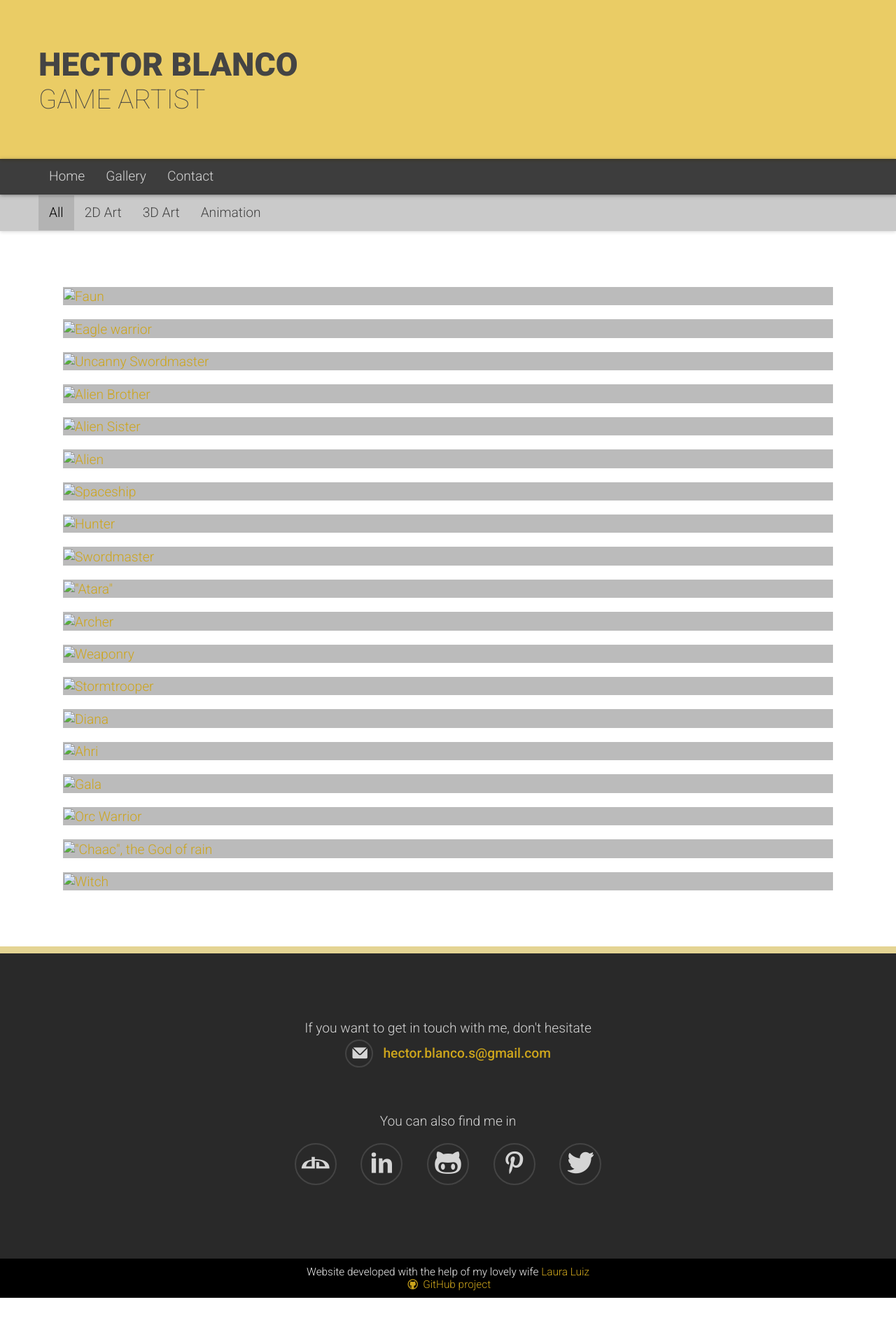
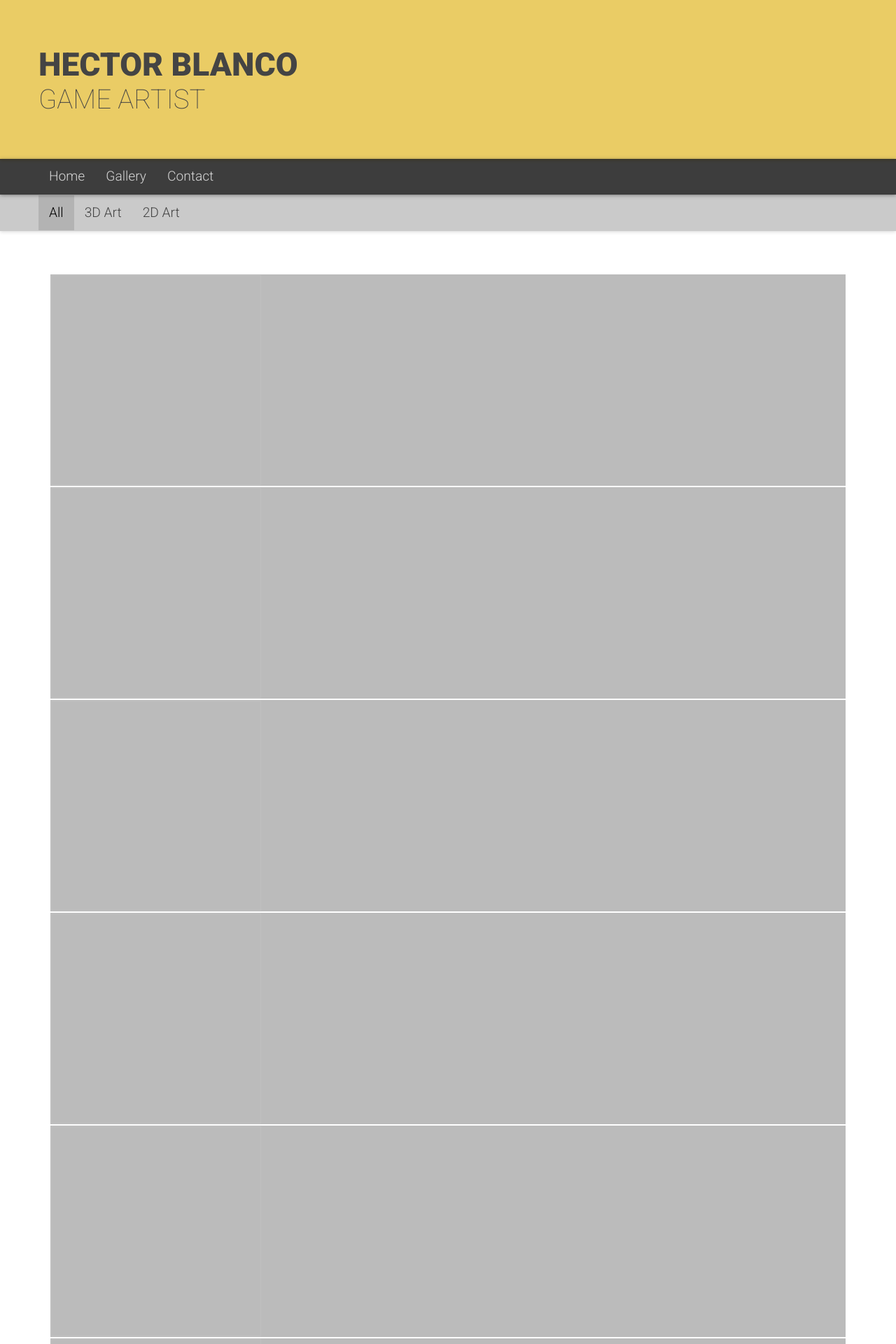
Before and after one commit to hectorblanco/hectorblanco.github.io, a Jekyll site: the page built from index.html, in a window 1280 px wide. Shown: the top 1920 px of the page at 70% size. Built offline with Jekyll 4.4.1, drawn with Linux system fonts in a browser that asks for light colours; nearby versions of some CDN libraries; Markdown is read by kramdown in place of the engine named in the settings; before the commit the page ends 1854 px from its top, so only the background shows below that.

Commit message:
Update images

```diff
--- a/_assets/scss/style.scss
+++ b/_assets/scss/style.scss
@@ -615,7 +615,7 @@
     h2 a { color: darken($color-gallery, 20%); }
     .gallery { margin: 0 auto; }
     .gallery-item {
-        margin: 20px; position: relative;
+        margin: 2px; position: relative;
         background-color: $color-gallery-frame; border: 1px solid $color-gallery-frame;
         overflow: hidden;
         img.thumbnail, .caption { width: 300px; height: 300px; }
--- a/assets/css/style.css
+++ b/assets/css/style.css
@@ -506,7 +506,7 @@
   section#gallery .gallery {
     margin: 0 auto; }
   section#gallery .gallery-item {
-    margin: 20px;
+    margin: 2px;
     position: relative;
     background-color: #bbbbbb;
     border: 1px solid #bbbbbb;
--- a/index.html
+++ b/index.html
@@ -89,9 +89,8 @@
     <div id="navbar-gallery-collapse" class="navbar-collapse collapse">
       <ul class="nav navbar-nav gallery-filter">
         <li class="navbar-item active"><a href="#" data-filter="all">All</a></li>
-        <li class="navbar-item"><a href="#" data-filter="alien">2D Art</a></li>
-        <li class="navbar-item"><a href="#" data-filter="ygg">3D Art</a></li>
-        <li class="navbar-item"><a href="#" data-filter="sprite">Animation</a></li>
+        <li class="navbar-item"><a href="#" data-filter="3d">3D Art</a></li>
+        <li class="navbar-item"><a href="#" data-filter="2d">2D Art</a></li>
       </ul>
     </div>
   </div>
@@ -102,25 +101,13 @@
     <div class="container">
 <!--       <h2><a href="gallery" name="gallery" data-navigate="true"><span>my</span> gallery</a></h2> -->
       <div class="gallery">
-        {% include gallery_item.html src="faun.jpg" filter="ygg" title="Faun" caption="Concept pitch for YGG new race." %}
-        {% include gallery_item.html src="eagle.jpg" filter="ygg" title="Eagle warrior" caption="Concept of YGG for bird race." %}
-        {% include gallery_item.html src="uncannyswordmaster.jpg" filter="ygg" title="Uncanny Swordmaster" caption="Original concept of Sword class demon." %}
-        {% include gallery_item.html src="alienbro.jpg" filter="alien" title="Alien Brother" caption="First concept of male alien for Alien Bro's game." %}
-        {% include gallery_item.html src="aliensis.jpg" filter="alien" title="Alien Sister" caption="First concept of female alien for Alien bro's game." %}
-        {% include gallery_item.html src="alien.jpg" filter="alien" title="Alien" caption="Final concept in isometric view for Alien Bros game." %}
-        {% include gallery_item.html src="spaceship.jpg" filter="alien" title="Spaceship" caption="Final concept in isometric view and some rough sketches for Alien Bros game." %}
-        {% include gallery_item.html src="hunter.jpg" filter="ygg" title="Hunter" caption="Human race from YGG." %}
-        {% include gallery_item.html src="swordmaster.jpg" filter="ygg" title="Swordmaster" caption="Quick sketch for Human Swordmaster's class for YGG." %}
-        {% include gallery_item.html src="atara.jpg" filter="ygg" title="&quot;Atara&quot;" caption="Concept of Atara, the seeker, from YGG." %}
-        {% include gallery_item.html src="archer.jpg" filter="ygg" title="Archer" caption="Rodent race for YGG." %}
-        {% include gallery_item.html src="weaponry.jpg" filter="ygg" title="Weaponry" caption="Sketch of common type of weapons available in the YGG universe." %}
-        {% include gallery_item.html src="starwars.jpg" filter="sprite" title="Stormtrooper" caption="Sprite Wall Paper for Android devices." %}
-        {% include gallery_item.html src="diana.jpg" filter="other" title="Diana" caption="Scorn of the Moon from Legue of Legends." %}
-        {% include gallery_item.html src="ahri.jpg" filter="other" title="Ahri" caption="The Nine-Tailed Fox from League of Legends." %}
-        {% include gallery_item.html src="gala.jpg" filter="other" title="Gala" caption="Original concept, the gungirl." %}
-        {% include gallery_item.html src="orc.jpg" filter="other" title="Orc Warrior" caption="Original concept." %}
-        {% include gallery_item.html src="chaac.jpg" filter="other" title="&quot;Chaac&quot;, the God of rain" caption="Concept of the Mayan's old world in isometric view." %}
-        {% include gallery_item.html src="steampunkwitch.jpg" filter="other" title="Witch" caption="Concept of witch class and some annexes." %}
+        {% include gallery_item.html src="001.jpg" filter="3d" title="" caption="" %}
+        {% include gallery_item.html src="002.jpg" filter="3d" title="" caption="" %}
+        {% include gallery_item.html src="003.jpg" filter="3d" title="" caption="" %}
+        {% include gallery_item.html src="004.jpg" filter="3d" title="" caption="" %}
+        {% include gallery_item.html src="005.jpg" filter="3d" title="" caption="" %}
+        {% include gallery_item.html src="006.jpg" filter="3d" title="" caption="" %}
+        {% include gallery_item.html src="007.jpg" filter="2d" title="" caption="" %}
       </div>
       <div id="lightbox-loading"><div></div></div>
       <div id="lightbox-caption"><span class="title"></span> <span class="body"></span></div>
```
Also changed, not shown: 1 other file.
